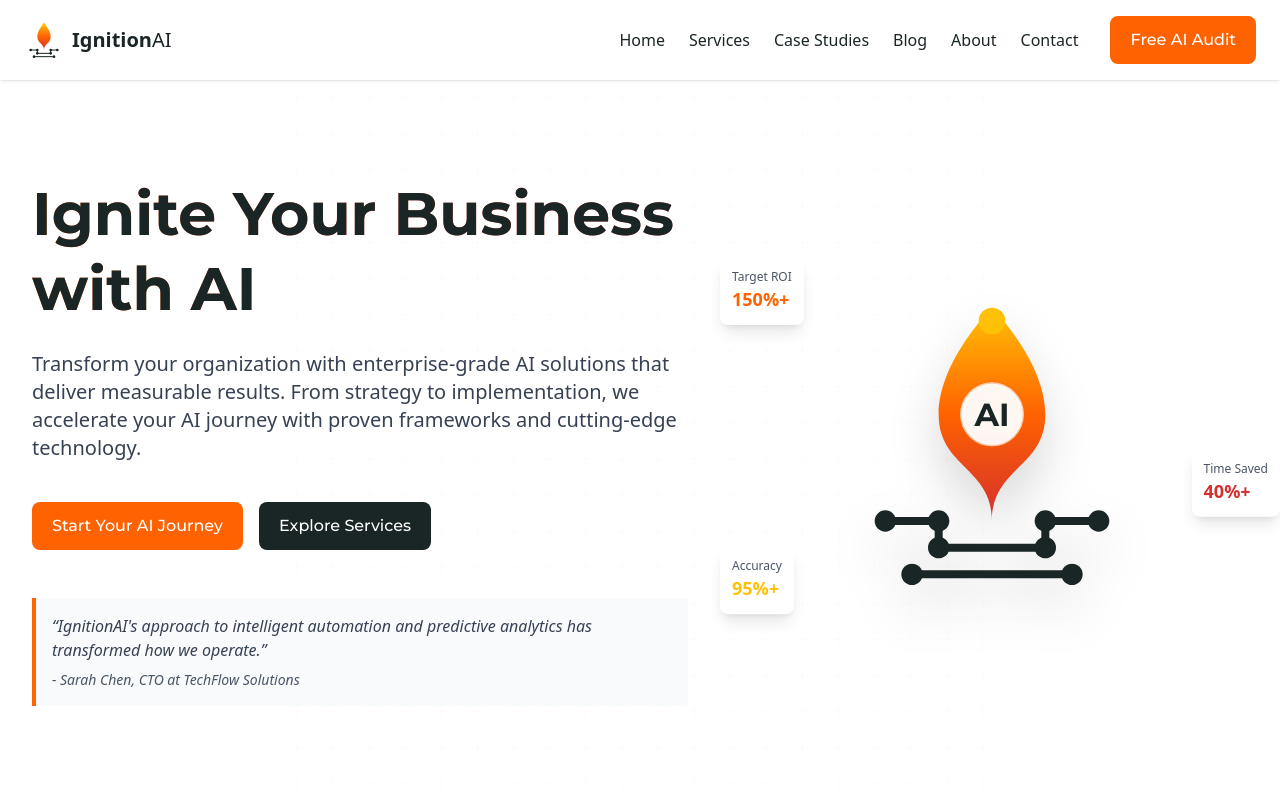
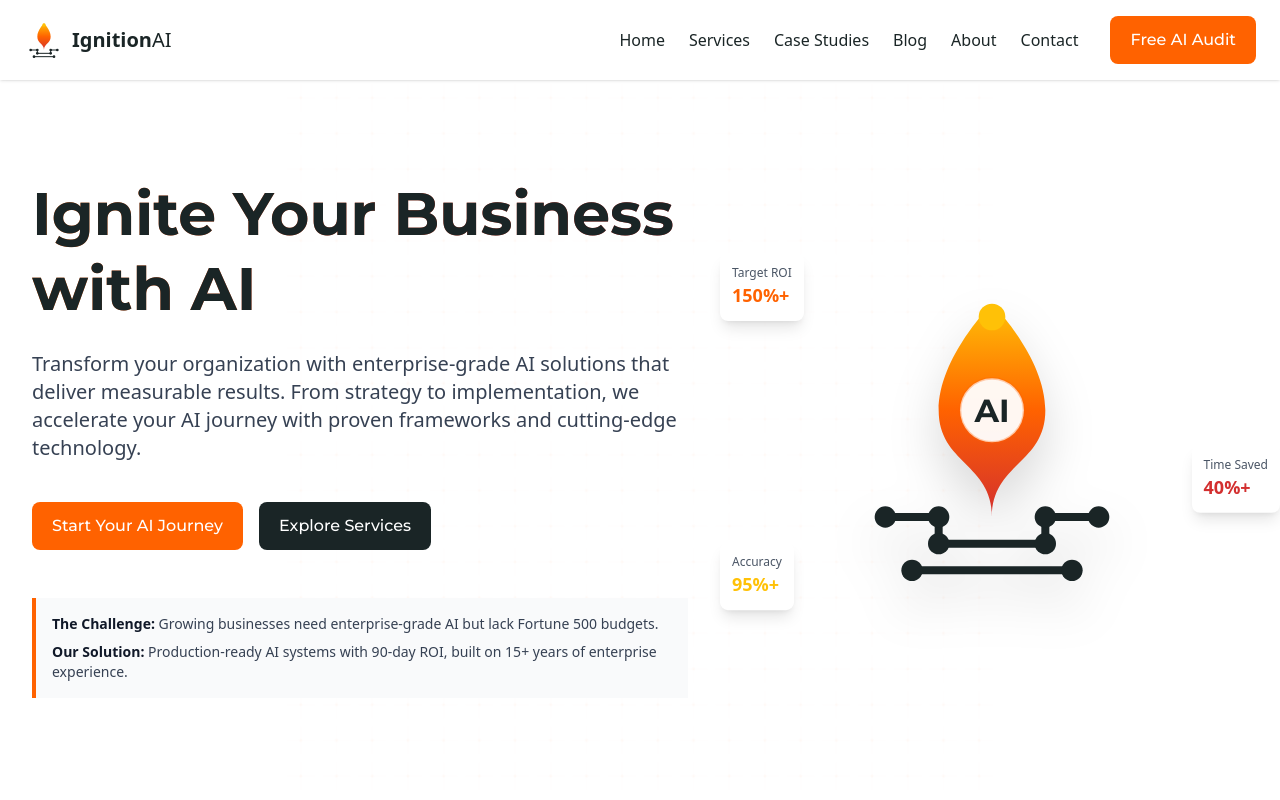
Before and after one commit to mario-guerra/ignitionai.xyz, a Next.js app: page / in a window 1280 px wide. Shown: the top 800 px of the page. Built offline with nearby package versions, Linux system fonts and the light colour scheme.

Commit message:
replace faux quote with prob/sol statements

```diff
--- a/src/components/layout/HeroSection.tsx
+++ b/src/components/layout/HeroSection.tsx
@@ -49,13 +49,14 @@ const HeroSection = () => {
               </div>
 
               <div className="mt-8 md:mt-12 p-4 border-l-4 border-ignition-orange bg-gray-50 max-w-2xl mx-auto lg:mx-0">
-                <p className="font-montserrat italic text-gray-700 text-sm sm:text-base">
-                  &ldquo;IgnitionAI&apos;s approach to intelligent automation and predictive analytics
-                  has transformed how we operate.&rdquo;
-                </p>
-                <cite className="block mt-2 text-xs sm:text-sm text-gray-600">
-                  - Sarah Chen, CTO at TechFlow Solutions
-                </cite>
+                <div className="text-sm">
+                  <p className="text-gray-700 mb-2">
+                    <span className="font-semibold text-gray-900">The Challenge:</span> Growing businesses need enterprise-grade AI but lack Fortune 500 budgets.
+                  </p>
+                  <p className="text-gray-700">
+                    <span className="font-semibold text-gray-900">Our Solution:</span> Production-ready AI systems with 90-day ROI, built on 15+ years of enterprise experience.
+                  </p>
+                </div>
               </div>
             </div>
           </motion.div>
```
